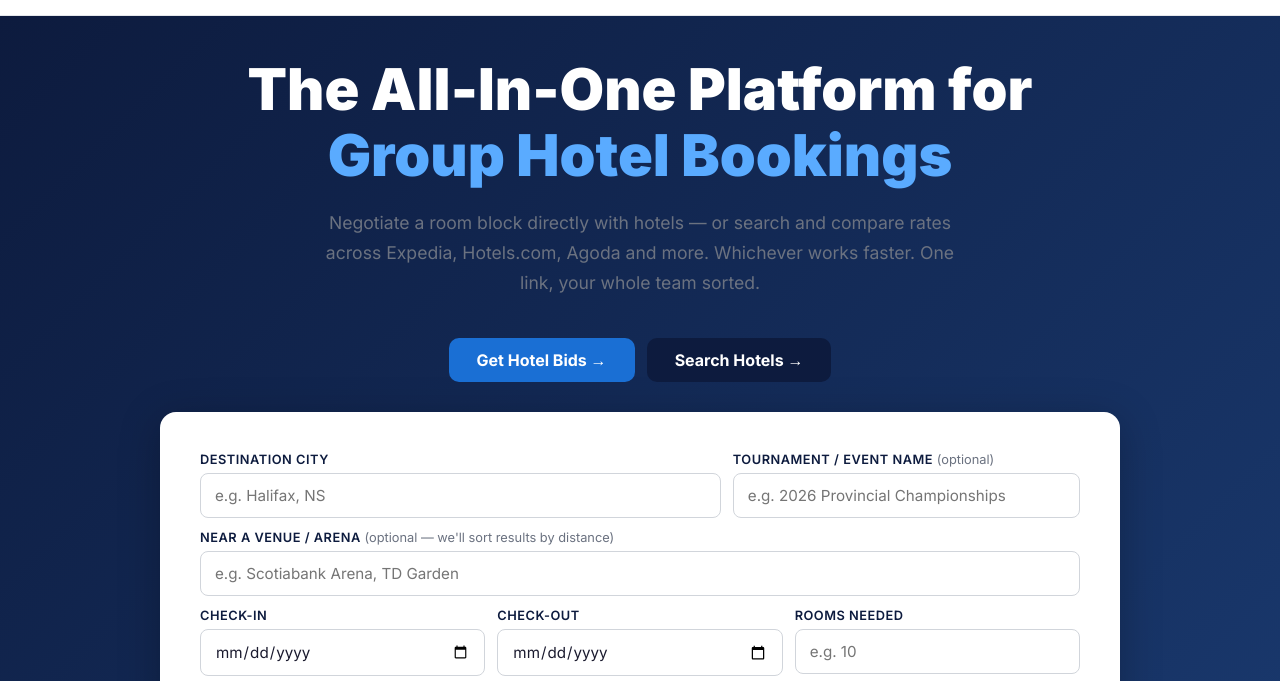
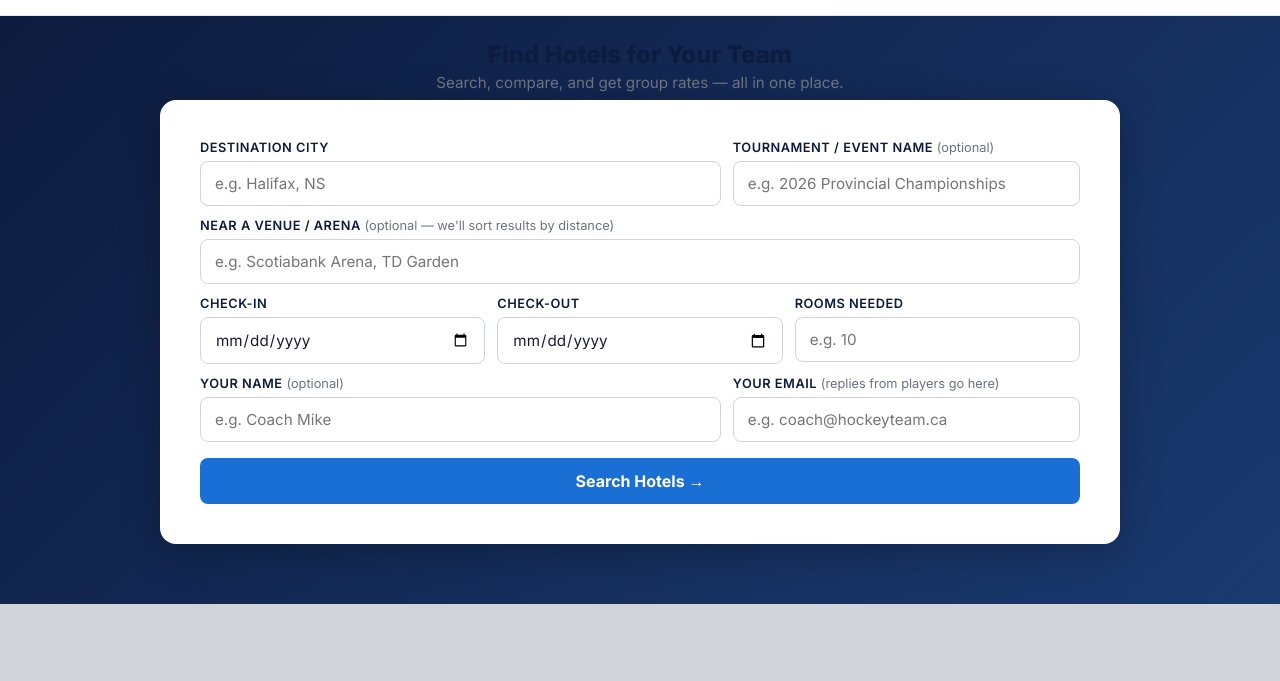
Before and after one commit to gorddickie/teamlodgr, a website: page index.html in a window 1280 px wide. Shown: the part 65-746 px from the top of the page. Drawn offline with nearby package versions, Linux system fonts and the light colour scheme; a script that the page names is missing.

Commit message:
Homepage: form first, remove hero clutter

```diff
--- a/index.html
+++ b/index.html
@@ -491,14 +491,9 @@
 
 <!-- HERO + SEARCH -->
 <section class="search-section" id="search">
-  <div class="hero" style="background:none; padding:40px 0 30px;">
-    <h1>The All-In-One Platform for <span>Group Hotel Bookings</span></h1>
-    <p style="font-size:1.1rem; color:var(--muted); margin-top:12px; max-width:640px; margin-left:auto; margin-right:auto;">Negotiate a room block directly with hotels — or search and compare rates across Expedia, Hotels.com, Agoda and more. Whichever works faster. One link, your whole team sorted.</p>
-    <div style="margin-top:16px; display:flex; gap:12px; justify-content:center; flex-wrap:wrap;">
-      <a href="rfp.html" class="btn-primary" style="padding:12px 28px;">Get Hotel Bids →</a>
-      <a href="#search" class="btn-primary" style="padding:12px 28px; background:var(--navy);">Search Hotels →</a>
-    </div>
-
+  <div style="text-align:center; padding:24px 20px 8px;">
+    <h1 style="font-size:1.5rem; font-weight:800; color:var(--navy);">Find Hotels for Your Team</h1>
+    <p style="color:var(--muted); font-size:0.95rem; margin-top:4px;">Search, compare, and get group rates — all in one place.</p>
   </div>
   <form class="search-card" id="search-form">
 
```
